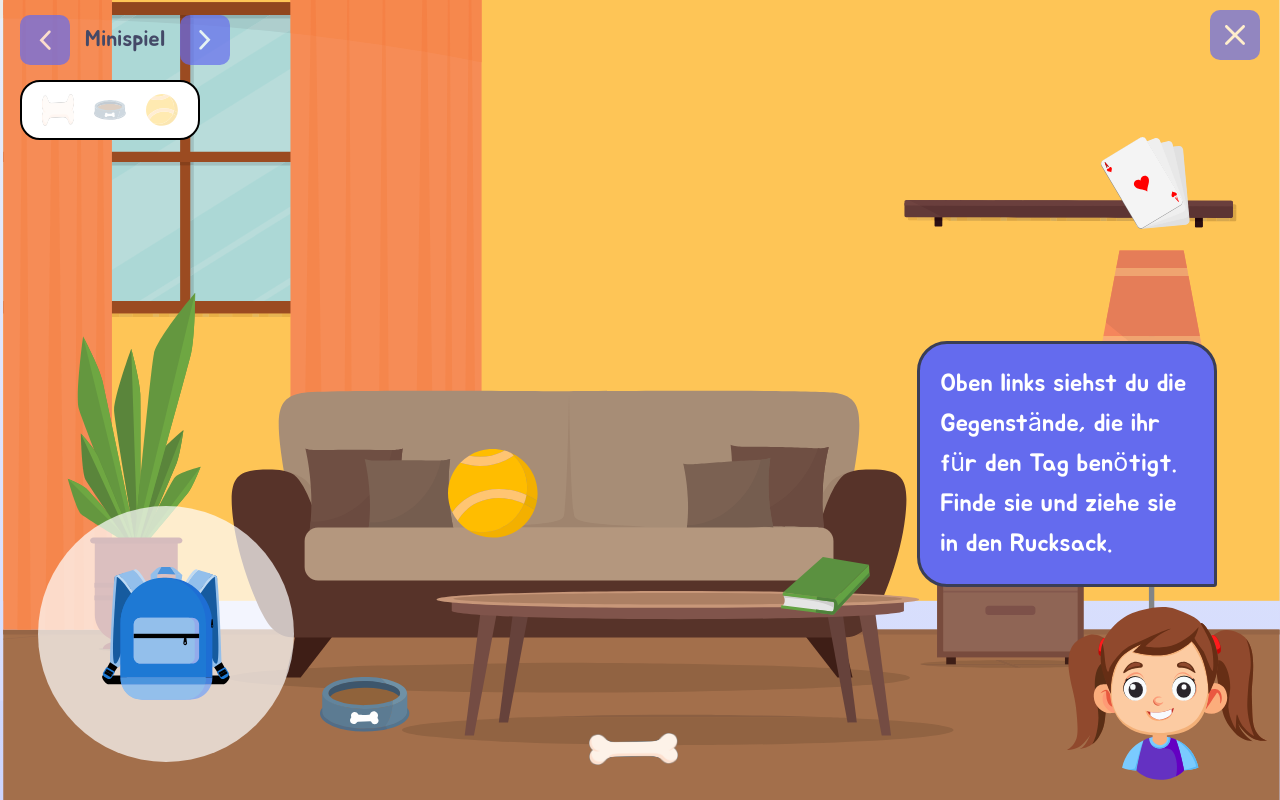
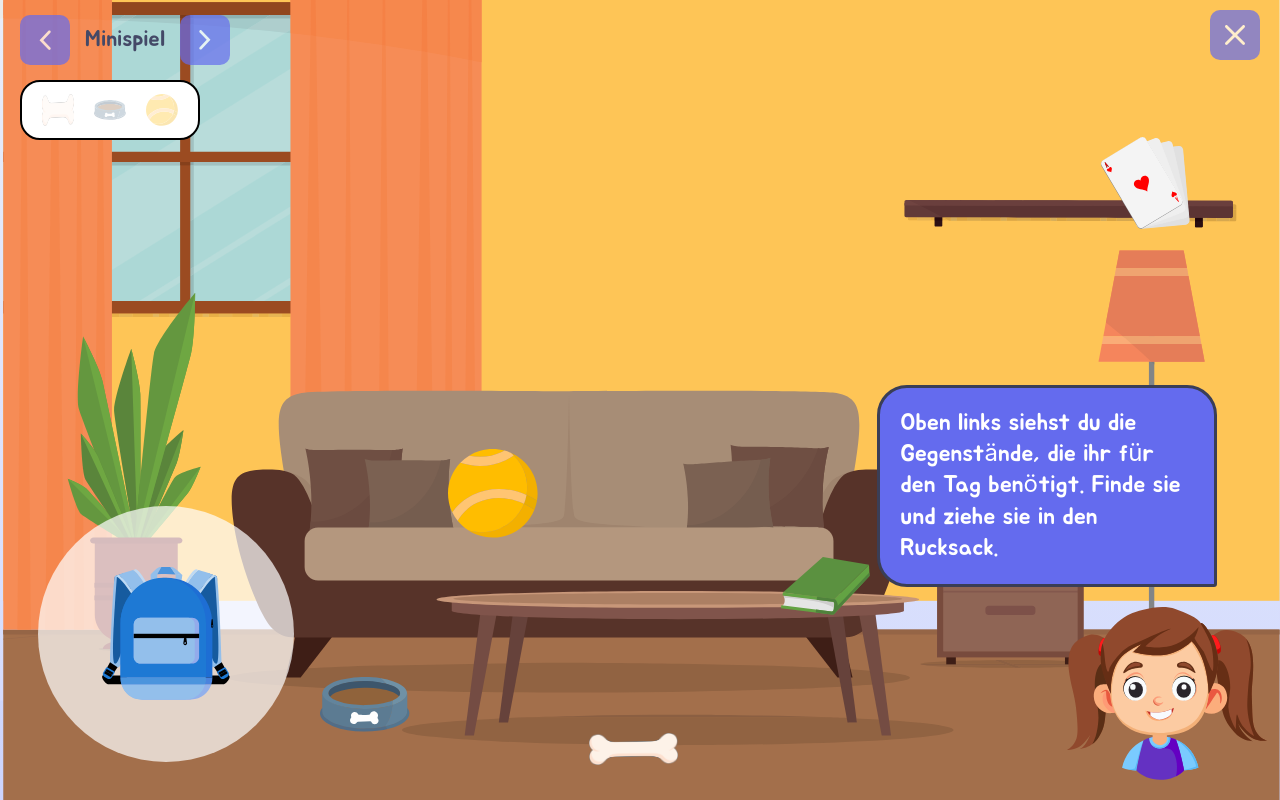
Before and after one commit to schule4-0/pets, a Vue app: page /pets/dog/stages/1 in a window 1280 px wide. Built offline with nearby package versions, Linux system fonts and the light colour scheme.

Commit message:
Slightly adjusted the text size and line-height of mascot speech bubble

```diff
--- a/src/components/MascotItem.vue
+++ b/src/components/MascotItem.vue
@@ -50,7 +50,8 @@ defineProps<{
     color: white;
     -webkit-user-select: none;
     user-select: none;
-    font-size: 25px;
+    font-size: 24px;
+    line-height: 1.3;
   }
 }
 
@@ -65,7 +66,7 @@ defineProps<{
 }
 
 .speech-bubble-default {
-  @include speech-bubble(300px, 50px);
+  @include speech-bubble(340px, 50px);
 }
 
 .speech-bubble-quiz {
```
